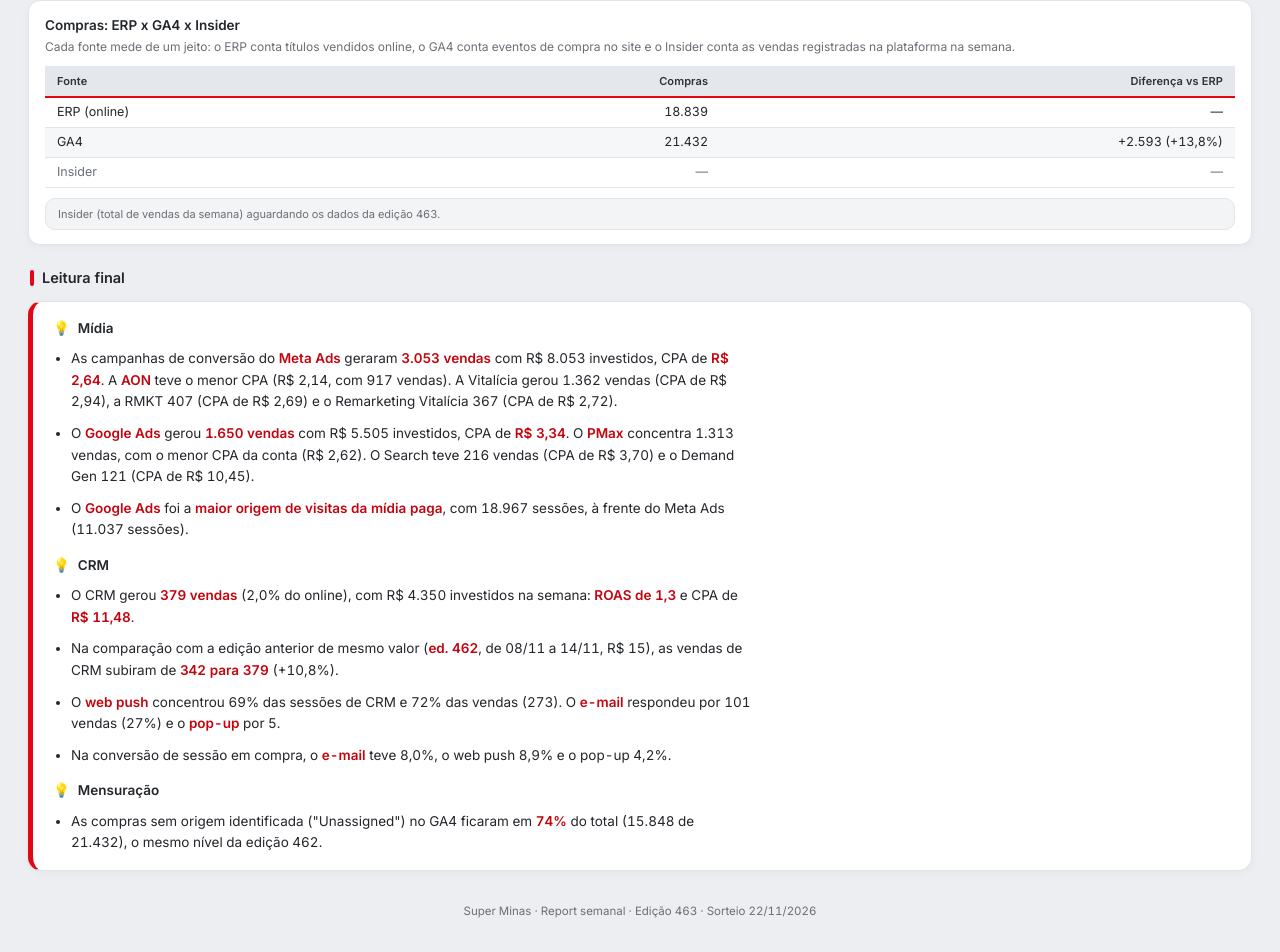
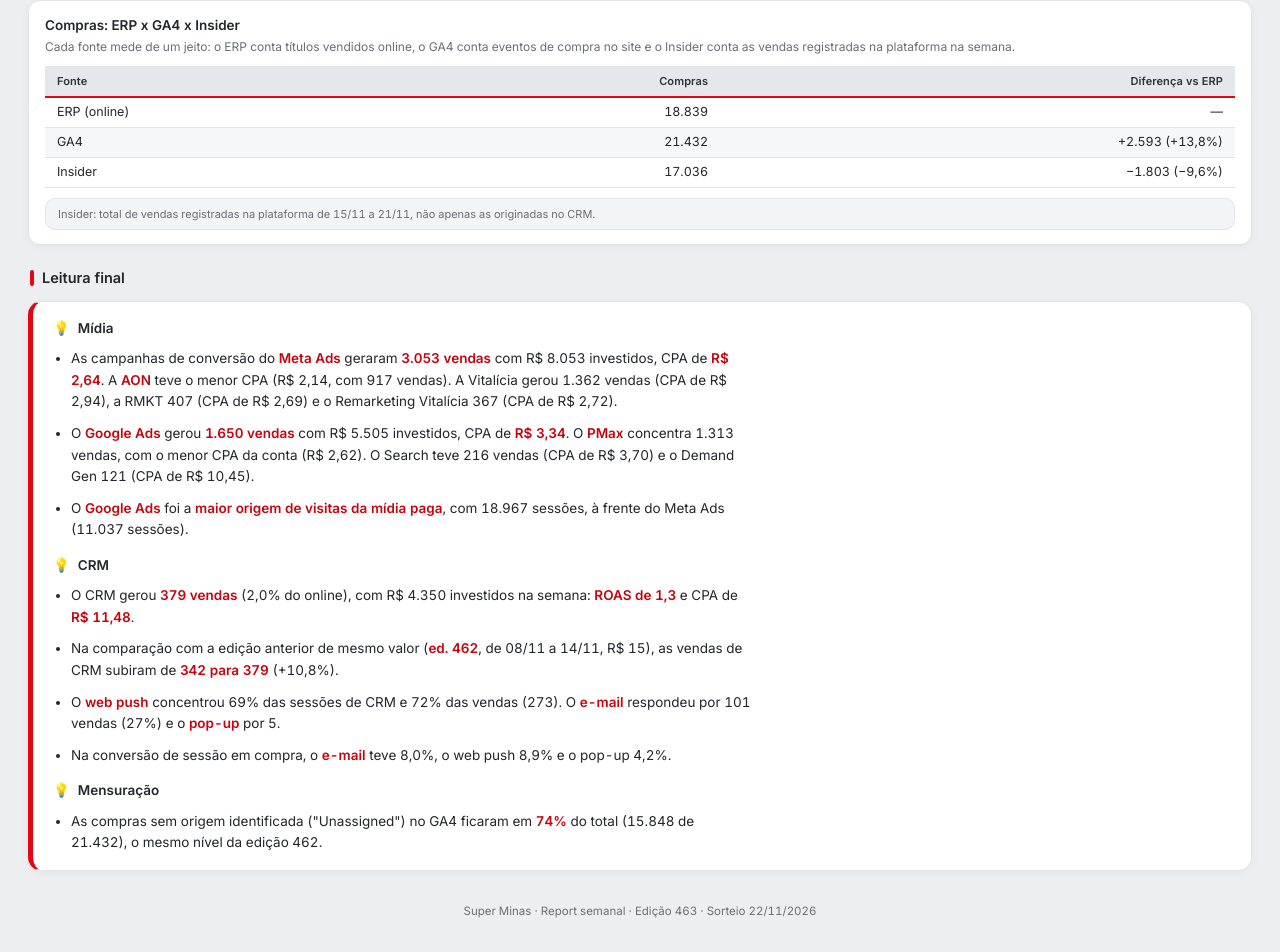
Before and after one commit to mktdigitalambra-dotcom/SuperMinas, a plain HTML site: page report-semanal/index.html in a window 1280 px wide. Shown: the part 2393-3345 px from the top of the page. Drawn offline with Linux system fonts and the light colour scheme.

Commit message:
Report Super Minas 462 e 463 - vendas Insider

```diff
--- a/report-semanal/index.html
+++ b/report-semanal/index.html
@@ -652,11 +652,11 @@
       <tbody>
         <tr><td>ERP (online)</td><td>18.839</td><td>—</td></tr>
         <tr><td>GA4</td><td>21.432</td><td>+2.593 (+13,8%)</td></tr>
-        <tr class="pending"><td>Insider</td><td>—</td><td>—</td></tr>
-      </tbody>
-    </table>
-  </div>
-  <div class="note">Insider (total de vendas da semana) aguardando os dados da edição 463.</div>
+        <tr><td>Insider</td><td>17.036</td><td>−1.803 (−9,6%)</td></tr>
+      </tbody>
+    </table>
+  </div>
+  <div class="note">Insider: total de vendas registradas na plataforma de 15/11 a 21/11, não apenas as originadas no CRM.</div>
 </div>
 
 <!-- LEITURA FINAL -->
```
